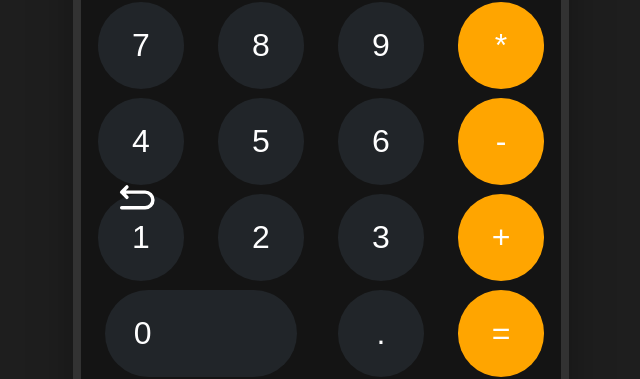
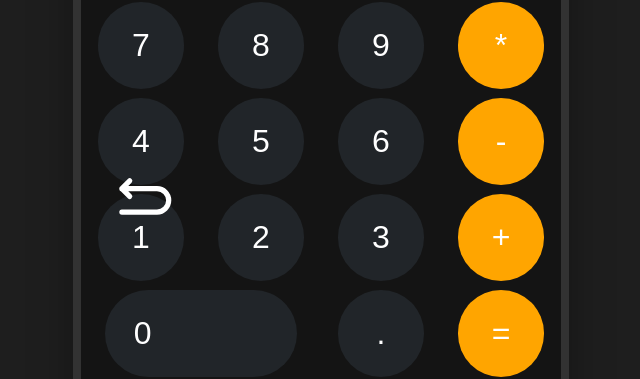
Before and after one commit to BiBCast/calculator-react, a React (Vite) app: page / in a window 1280 px wide. Shown: the part 457-836 px from the top of the page, without its empty margins (319-959 px from the left). Built offline with nearby package versions, Linux system fonts and the light colour scheme; a web font is replaced by a local one.

Commit message:
input size

```diff
--- a/src/index.css
+++ b/src/index.css
@@ -119,7 +119,7 @@ body {
   display: flex;
   justify-content: space-between;
   align-items: end;
-  font-size: xx-large;
+  font-size: 3em;
 
   /* color: var(--main-color);
   margin-bottom: 3%;
```
